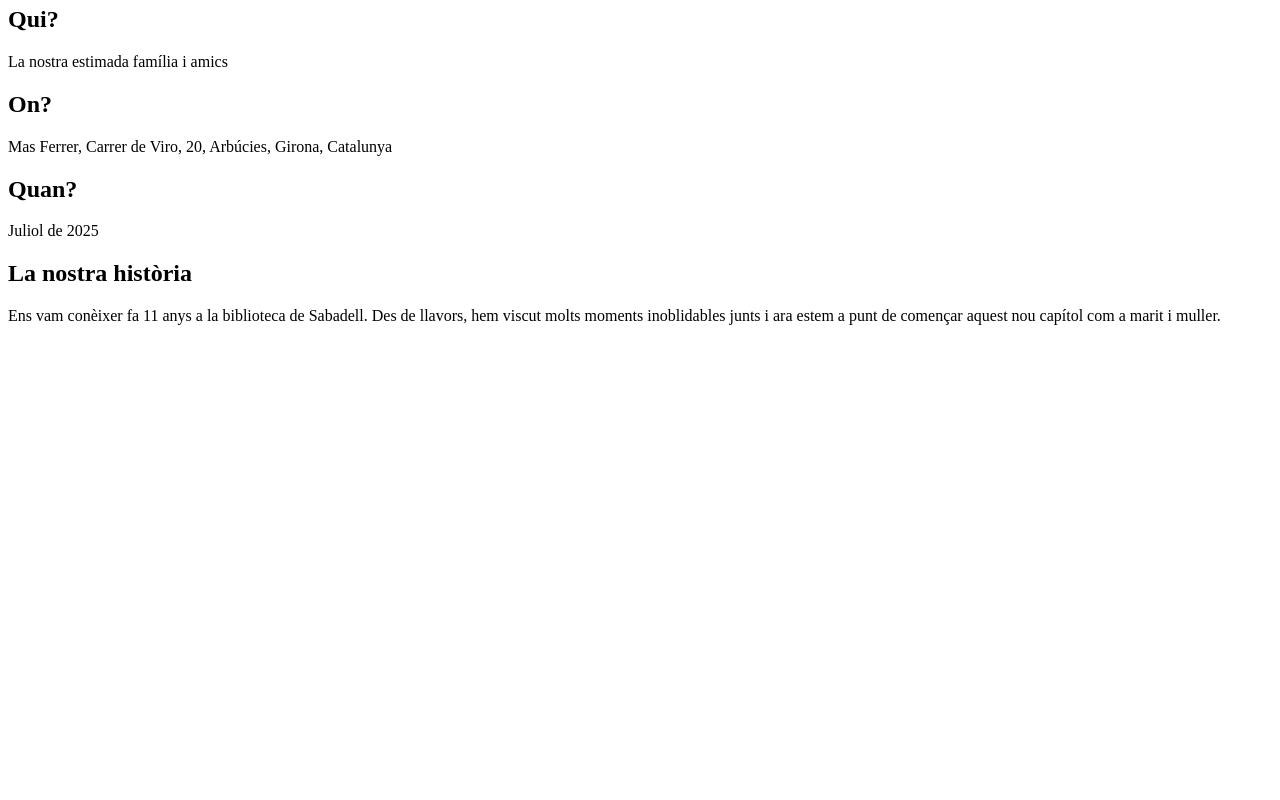
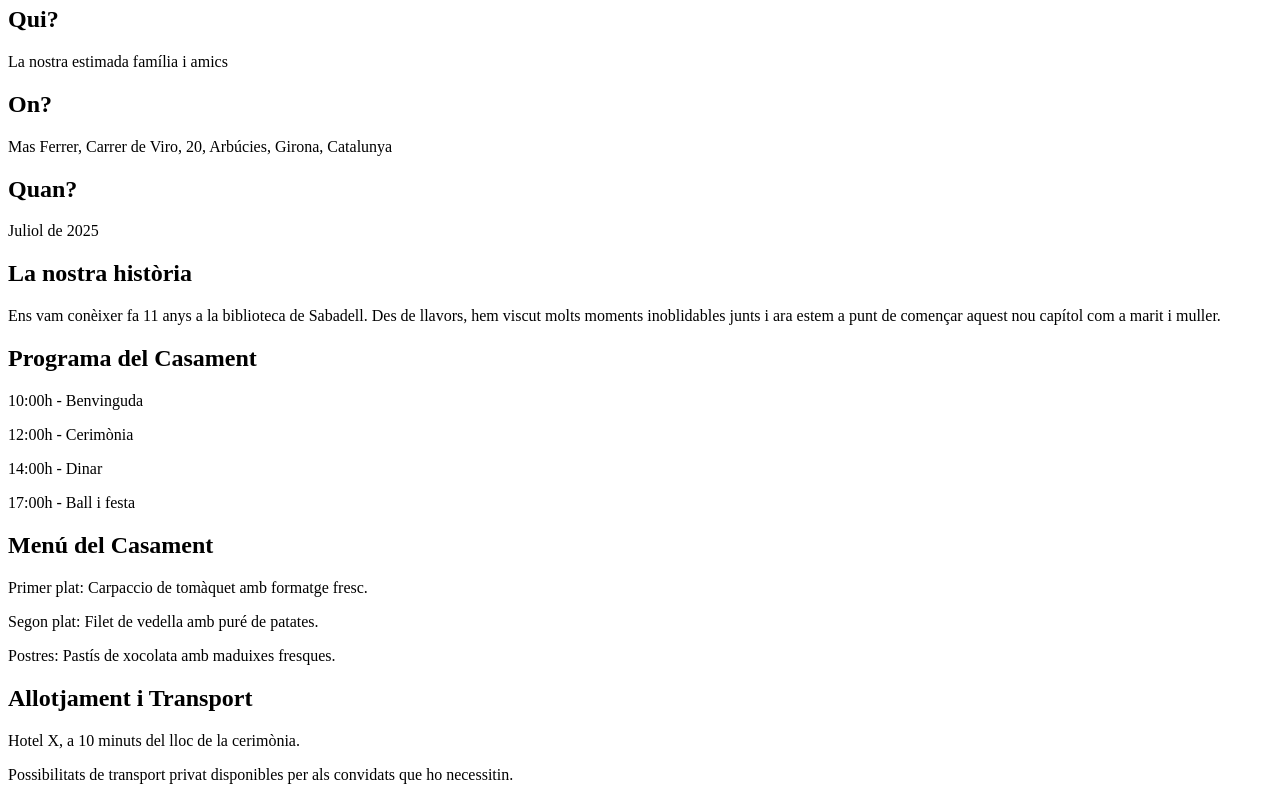
Before and after one commit to OriolGilabertLopez/casament-ester-oriol, a plain HTML site: page docs/index.html in a window 1280 px wide. Shown: the part 874-1674 px from the top of the page. Before the commit the page ends 1215 px from the top, so only its background shows below. Drawn offline with Linux system fonts and the light colour scheme.

Commit message:
Update index.html

```diff
--- a/docs/index.html
+++ b/docs/index.html
@@ -15,6 +15,7 @@
             <li><a href="#historia">Història</a></li>
             <li><a href="#programa">Programa</a></li>
             <li><a href="#menu">Menú del casament</a></li>
+            <li><a href="#allotjament">Allotjament i Transport</a></li>
         </ul>
     </nav>
 
@@ -53,7 +54,32 @@
         <p>Ens vam conèixer fa 11 anys a la biblioteca de Sabadell. Des de llavors, hem viscut molts moments inoblidables junts i ara estem a punt de començar aquest nou capítol com a marit i muller.</p>
     </section>
 
+    <!-- Secció del Programa -->
+    <section id="programa" class="programa">
+        <h2>Programa del Casament</h2>
+        <p>10:00h - Benvinguda</p>
+        <p>12:00h - Cerimònia</p>
+        <p>14:00h - Dinar</p>
+        <p>17:00h - Ball i festa</p>
+    </section>
+
+    <!-- Secció del Menú -->
+    <section id="menu">
+        <h2>Menú del Casament</h2>
+        <p>Primer plat: Carpaccio de tomàquet amb formatge fresc.</p>
+        <p>Segon plat: Filet de vedella amb puré de patates.</p>
+        <p>Postres: Pastís de xocolata amb maduixes fresques.</p>
+    </section>
+
+    <!-- Secció d'Allotjament i Transport -->
+    <section id="allotjament" class="allotjament">
+        <h2>Allotjament i Transport</h2>
+        <p>Hotel X, a 10 minuts del lloc de la cerimònia.</p>
+        <p>Possibilitats de transport privat disponibles per als convidats que ho necessitin.</p>
+    </section>
+
     <script>
+        // Scroll suau per la fletxa de benvinguda
         document.querySelector('.scroll-down').addEventListener('click', function(e) {
             e.preventDefault();
             document.querySelector('#detalls').scrollIntoView({
```
